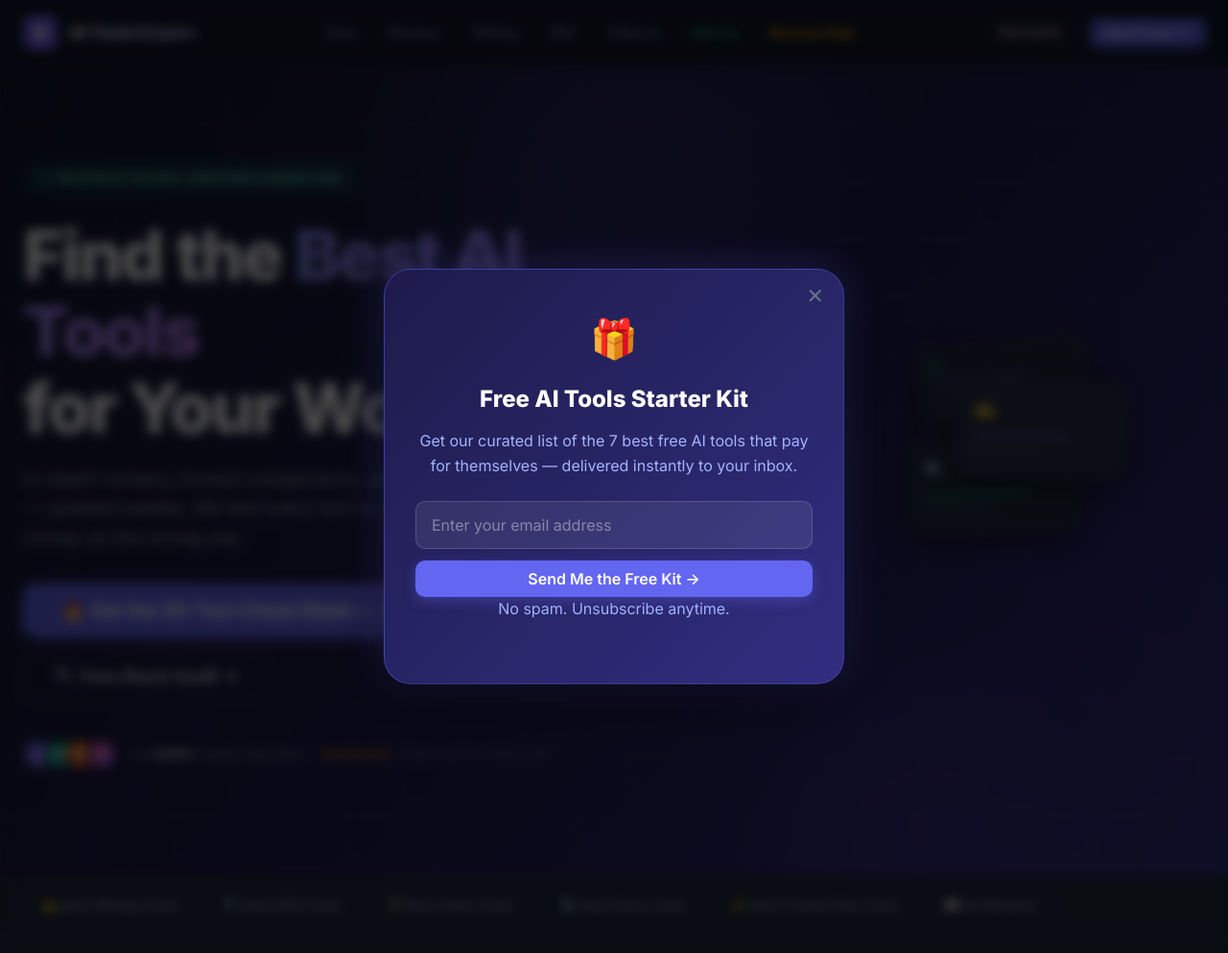
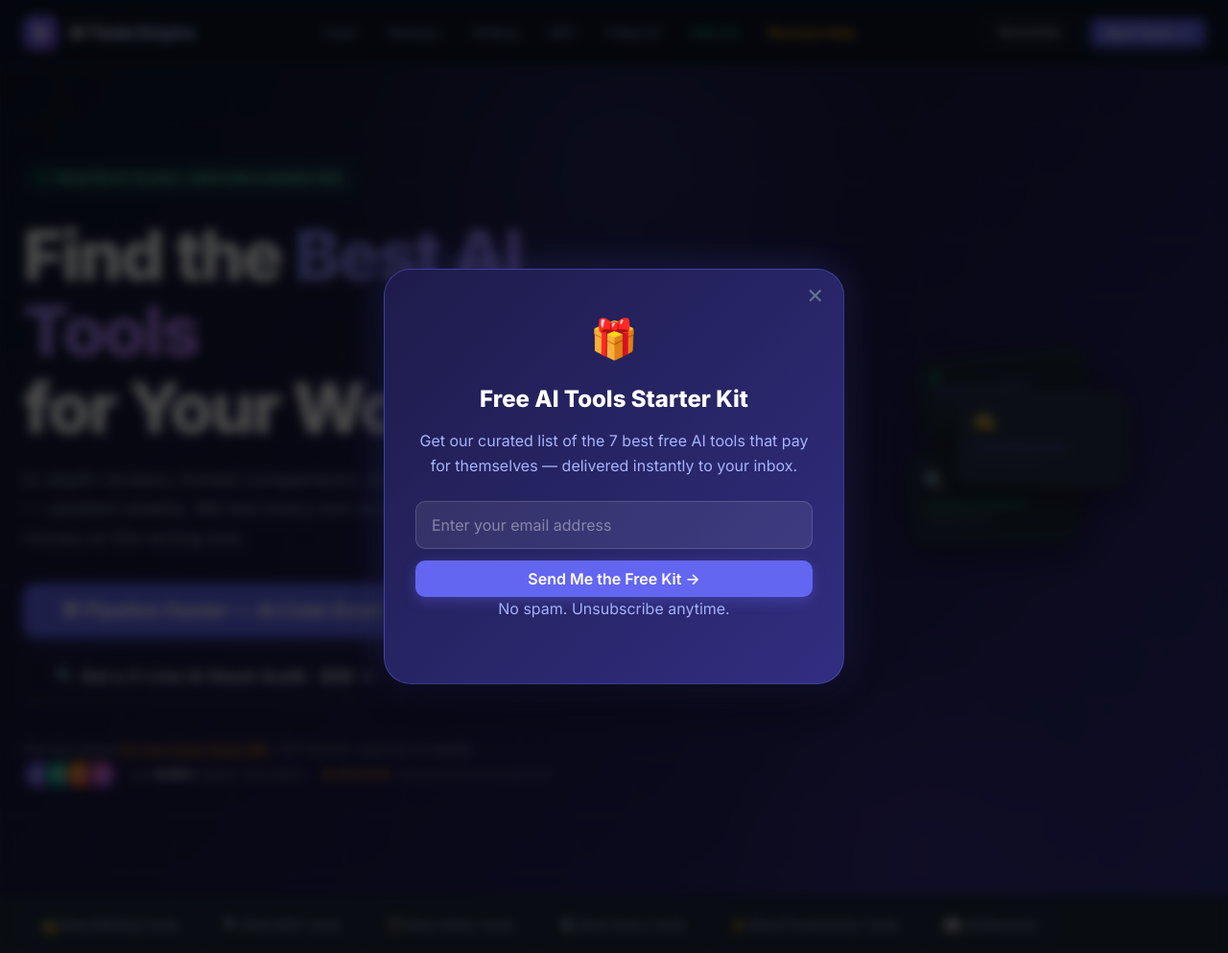
Before and after one commit to boai-maker/ai-tools-empire, a FastAPI app: page / in a window 1280 px wide. Shown: the whole page at 96% size. Run offline with FastAPI, Linux system fonts and the light colour scheme; data that the repository does not hold is empty.

Commit message:
Launch promo: hero + per-article footer banner for both Gumroad products
- index.html hero CTAs now lead with Pipeline Hunter (\$47) + Stack Audit
  (\$99). Stack Audit copy updated from "Free" to "\$99" so pre-paywall
  expectations match. 50-Tool Cheat Sheet kept as a tertiary mention.
- article.html ends every published article with a single-section launch
  banner pointing to both products. Touches all 96 published articles
  via one template change — no per-article edit.

Co-Authored-By: Claude Opus 4.7 (1M context) <noreply@anthropic.com>

```diff
--- a/templates/index.html
+++ b/templates/index.html
@@ -288,13 +288,11 @@
       </p>
 
       <div class="hero-ctas">
-        <a href="https://bosaibot.gumroad.com/l/draya" class="btn btn-primary btn-xl" target="_blank">🔥 Get the 50-Tool Cheat Sheet — $9</a>
-        {% set hero_variant = ab('hero-cta-v1', 'control', 'money_savings') %}
-        {% if hero_variant == 'money_savings' %}
-        <a href="/stack-audit?utm_exp=hero-cta-v1&utm_var=money_savings" class="btn btn-ghost-white btn-lg">💸 Cut $50/mo From Your AI Bill →</a>
-        {% else %}
-        <a href="/stack-audit?utm_exp=hero-cta-v1&utm_var=control" class="btn btn-ghost-white btn-lg">🔍 Free Stack Audit →</a>
-        {% endif %}
+        <a href="https://bosaibot.gumroad.com/l/bfapw" class="btn btn-primary btn-xl" target="_blank">🛠 Pipeline Hunter — AI Cold-Email Agent · $47</a>
+        <a href="/stack-audit" class="btn btn-ghost-white btn-lg">🔍 Get a 3-Line AI Stack Audit · $99 →</a>
+      </div>
+      <div style="margin-top:14px;font-size:13px;color:#94a3b8;">
+        Plus the original <a href="https://bosaibot.gumroad.com/l/draya" target="_blank" style="color:#f59e0b;text-decoration:underline;">50-Tool Cheat Sheet ($9)</a> · MIT license · paid out via PayPal
       </div>
 
       <div class="hero-social-proof">
```
Also changed, not shown: templates/article.html (+24 -0 lines).
